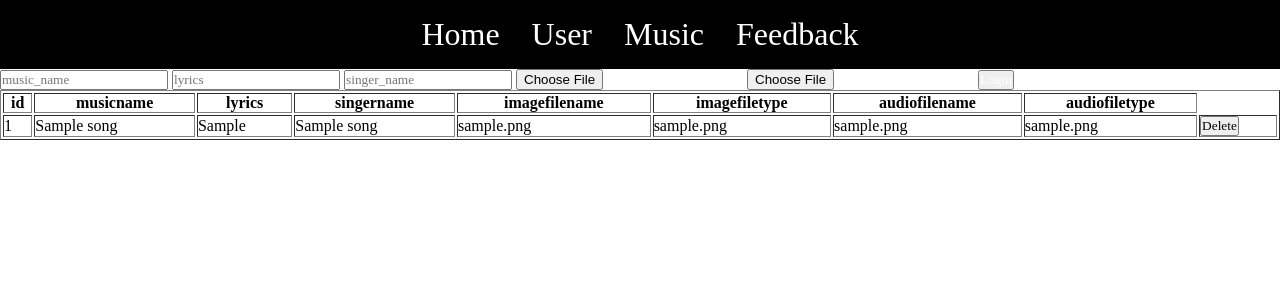
After one commit to theaysha/muzic, a PHP site: page /musicadmin.php in a window 1280 px wide. The commit adds this page. Shown: the top 300 px of the page. Run offline with PHP 8.4, Linux system fonts and the light colour scheme; tables that the repository leaves empty or names only in its code hold one stand-in row (values such as "Sample post").

Commit message:
add music admin page with there connection

```diff
--- /dev/null
+++ b/musicadmin.php
@@ -0,0 +1,97 @@
+<?php
+$con = mysqli_connect("localhost", "root", "", "muzic");
+if(isset($_POST['del'])){
+    $dele = $_POST['del'];
+
+    $del_que = mysqli_query($con, "delete from user where id='$dele'");
+}
+if(isset($_POST['sub'])) {
+    $musicname= $_POST['musicname'];
+   $lyrics = $_POST['lyrics'];
+   $singername= $_POST['singername'];
+   $file = $_POST['file'];
+   $file = $_POST['folder'];
+
+   if(isset($_FILES['file'])){
+        $imgname = $_FILES['file'];
+        echo '<pre>';
+        var_dump($imgname);
+        echo '</pre>';
+   }
+}
+?>
+
+
+
+
+
+<!DOCTYPE html>
+<html lang="en">
+<head>
+    <meta charset="UTF-8">
+    <meta name="viewport" content="width=device-width, initial-scale=1.0">
+    <title>Document</title>
+    <link rel="stylesheet" href="css/admin.css">
+
+</head>
+<body>
+<header>
+            <nav>
+                <a href="admin.php">Home</a>
+                <a href="homeadmin.php">User</a>
+                <a href="musicadmin.php">Music </a>
+                <a href="feedback.php">Feedback</a>
+            </nav>
+        </header>
+        <form action="" method="post">
+        <input name="musicname" type="text" placeholder="music_name" required>
+        <input name="lyrics" type="password" placeholder="lyrics" required>
+        <input name="singername" type="password" placeholder="singer_name" required>
+        <input type="file" name="file" required>
+        <input type="file" name="folder" required>
+
+
+        <input type="submit" value="Login" class="ab" name="sub" />
+
+        </form>
+
+
+        <table width="100%" border="1">
+            <tr>
+                <th>id</th>
+                <th>musicname</th>
+                <th>lyrics</th>
+                <th>singername</th>
+                <th>imagefilename</th>
+                <th>imagefiletype</th>
+                <th>audiofilename</th>
+                <th>audiofiletype</th>
+            </tr>
+            <?php
+            $query = mysqli_query($con, "select  * from song");
+
+            while($var = mysqli_fetch_array($query)){
+                ?>
+                <tr>
+                    <td><?php echo $var["id"];?></td>
+                    <td><?php echo $var["musicname"];?></td>
+                    <td><?php echo $var["lyrics"];?></td>
+                    <td><?php echo $var["singername"];?></td>
+                    <td><?php echo $var["imagefilename"];?></td>
+                    <td><?php echo $var["imagefiletype"];?></td>
+                    <td><?php echo $var["audiofilename"];?></td>
+                    <td><?php echo $var["audiofiletype"];?></td>
+                    <td>
+                        <form action="" method="POST">
+                            <button value="<?php echo $var["id"];?>" name="del" style="color: #000;">Delete</button>
+
+                        </form>
+                    </td>
+
+                </tr>
+                <?php
+            }
+            ?>
+        </table>
+</body>
+</html>
```
Also changed, not shown: homeadmin.php (+11 -0 lines).
